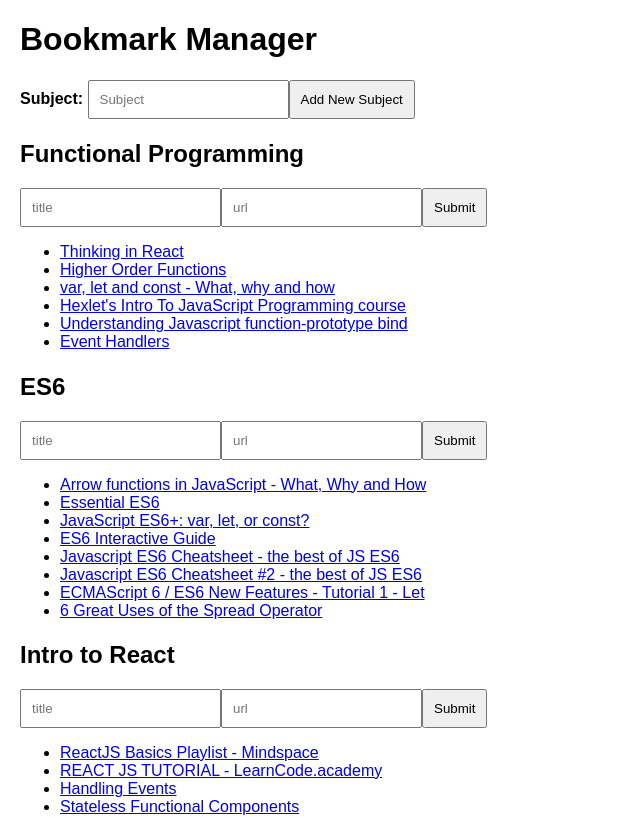
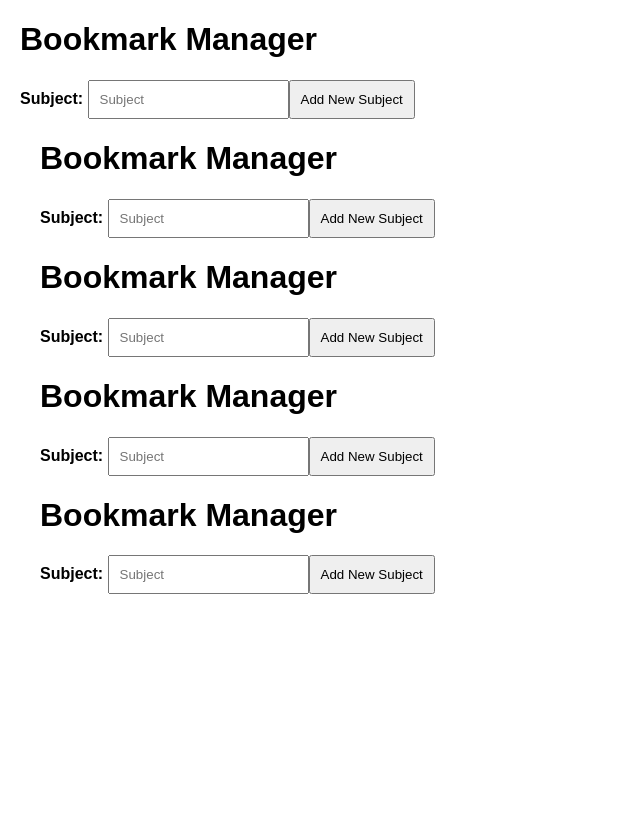
Before and after one commit to jpanaia/BookmarkManager, a React (Create React App) app: page / in a window 1280 px wide. Shown: the top 817 px of the page, without its empty margins (0-640 px from the left). Built offline with nearby package versions, Linux system fonts and the light colour scheme.

Commit message:
Made a new AddNewSubject ...

```diff
--- /dev/null
+++ b/src/AddNewResource.js
@@ -0,0 +1,61 @@
+import React, { Component } from 'react';
+
+export default class AddNewResource extends Component {
+	constructor(props) {
+		super(props);
+
+		console.log(props);
+
+		this.addNewResource = this.addNewResource.bind(this);
+        this.addSubject = this.addSubject.bind(this);
+        this.handleSubjectChange = this.handleSubjectChange.bind(this);
+
+		this.state = {
+            subject: '',
+            resource: this.props.resources,
+        }
+	}
+
+	addNewResource(subject, resource) {
+        const tempState = this.state;
+        tempState.resources[subject].resources.push(resource);
+        this.setState(tempState)
+    }
+
+    addSubject(e) {
+        e.preventDefault();
+        const tempState = this.state;
+        const resource = { subject: this.state.subject, resources: [] };
+        // console.log(tempState);
+        console.log(resource);
+        console.log(resource);
+        // tempState.resources.push(resource);
+        this.setState(tempState);
+    }
+
+    handleSubjectChange(e) {
+        this.setState({
+            [e.target.name]: e.target.value
+        });
+    }
+
+	render() {
+		return (
+			<div>
+				<form>
+                    <label htmlFor="subject">Subject: </label>
+                    <input type="text"
+                           placeholder="Subject"
+                           name="subject"
+                           id="subject"
+                           value={this.state.subject}
+                           onChange={this.handleSubjectChange}
+                    />
+
+                    <button onClick={this.addSubject}>Add New Subject</button>
+                </form>
+			</div>
+		)
+	}
+
+}
--- a/src/App.js
+++ b/src/App.js
@@ -1,5 +1,6 @@
 import React, { Component } from 'react';
 import Subject from './Subject';
+import AddNewResource from './AddNewResource';
 //import Button from './Button';
 //import Jaime from './Jaime';
 
@@ -11,8 +12,8 @@ class App extends Component {
         super(props);
 
         this.addNewResource = this.addNewResource.bind(this);
-        this.addSubject = this.addSubject.bind(this);
-        this.handleSubjectChange = this.handleSubjectChange.bind(this);
+        // this.addSubject = this.addSubject.bind(this);
+        // this.handleSubjectChange = this.handleSubjectChange.bind(this);
 
         this.state = {
             subject: '',
@@ -56,44 +57,34 @@ class App extends Component {
             ]
         }
     }
-    //event handlers here
+    // //event handlers here
     addNewResource(subject, resource) {
         const tempState = this.state;
         tempState.resources[subject].resources.push(resource);
         this.setState(tempState)
     }
 
-    addSubject(e) {
-        e.preventDefault();
-        const tempState = this.state;
-        const resource = { subject: this.state.subject, resources: [] };
-        tempState.resources.push(resource);
-        this.setState(tempState);
-    }
+    // addSubject(e) {
+    //     e.preventDefault();
+    //     const tempState = this.state;
+    //     const resource = { subject: this.state.subject, resources: [] };
+    //     tempState.resources.push(resource);
+    //     this.setState(tempState);
+    // }
 
-    handleSubjectChange(e) {
-        this.setState({
-            [e.target.name]: e.target.value
-        });
-    }
+    // handleSubjectChange(e) {
+    //     this.setState({
+    //         [e.target.name]: e.target.value
+    //     });
+    // }
 
     render() {
         return (
             <div className="container">
                 <h1>Bookmark Manager</h1>
                 {/*<Jaime initialAge={37}/>*/}
-                <form>
-                    <label htmlFor="subject">Subject: </label>
-                    <input type="text"
-                           placeholder="Subject"
-                           name="subject"
-                           id="subject"
-                           value={this.state.subject}
-                           onChange={this.handleSubjectChange}
-                    />
 
-                    <button onClick={this.addSubject}>Add New Subject</button>
-                </form>
+                <AddNewResource resources={this.state} />
 
                 {this.state.resources.map((resource, i) => {
                     return (
@@ -104,6 +95,8 @@ class App extends Component {
                         />
                     )}
                 )}
+
+
             </div>
         );
     }
--- a/src/Subject.js
+++ b/src/Subject.js
@@ -14,34 +14,27 @@ export default class Subject extends Component {
 			title: ''
 		}
 	}
+
 	// event handlers
 	handleClick() {
     	this.setState(prevState => ({
     		isClicked: !prevState.isClicked
     	}));
-    	//console.log(this.state.isClicked);
-    }
-
-    swapStyle() {
-    	// console.log('hi');
-    	// this.setState({
-    	// 	newStyle: 'blue'
-    	// })
+    	console.log(this.state.isClicked);
     }
 
     handleChange(e) {
-    	//console.log(e);
+    	console.log(e);
     	e.preventDefault();
     	const name = e.target.name;
     	const value = e.target.value;
-
-        this.setState({
+                this.setState({
         	[name]: value
         });
     }
 
     handleSubmit(e){
-    	//console.log(this.state);
+    	console.log(this.state);
     	e.preventDefault();
 
     	const newResource = {
@@ -58,43 +51,24 @@ export default class Subject extends Component {
     }
 
 	render() {
-		//console.log(this.props.items);
+        return (
+            <div className="container">
+                <h1>Bookmark Manager</h1>
+                {/*<Jaime initialAge={37}/>*/}
+                <form>
+                    <label htmlFor="subject">Subject: </label>
+                    <input type="text"
+                           placeholder="Subject"
+                           name="subject"
+                           id="subject"
+                           value={this.state.subject}
+                           onChange={this.handleSubjectChange}
+                    />
 
-		return (
-			<div>
-			<h1>{this.age}</h1>
-				<h2 onClick={this.handleClick}>
-					{!this.state.isClicked ? this.props.items.subject : "Jaime Rocks"}
-				</h2>
-
-				<form onSubmit={this.handleSubmit}>
-
-					<input type="text"
-						   name="title"
-						   id="title"
-						   placeholder="title"
-						   value={this.state.title}
-						   onChange={this.handleChange}/>
-
-					<input type="text"
-						   name="url"
-						   id="title"
-						   placeholder="url"
-						   value={this.state.url}
-						   onChange={this.handleChange}/>
-
-					<button type="submit">Submit</button>
-				</form>
-
-				<ul id="resource-list" className={this.state.newStyle}>
-					{this.props.items.resources.map((resource, i) => {
-						return (
-							<li key={i}><a onMouseOver={this.swapStyle.bind(this)} href={resource.url}>{resource.title}</a></li>
-						)}
-					)}
-				</ul>
-			</div>
-		)
-	}
+                    <button onClick={this.addSubject}>Add New Subject</button>
+                </form>
+            </div>
+        );
+    }
 
 }
```
Also changed, not shown: 1 other file (tests, documents, lock files or other folders).
